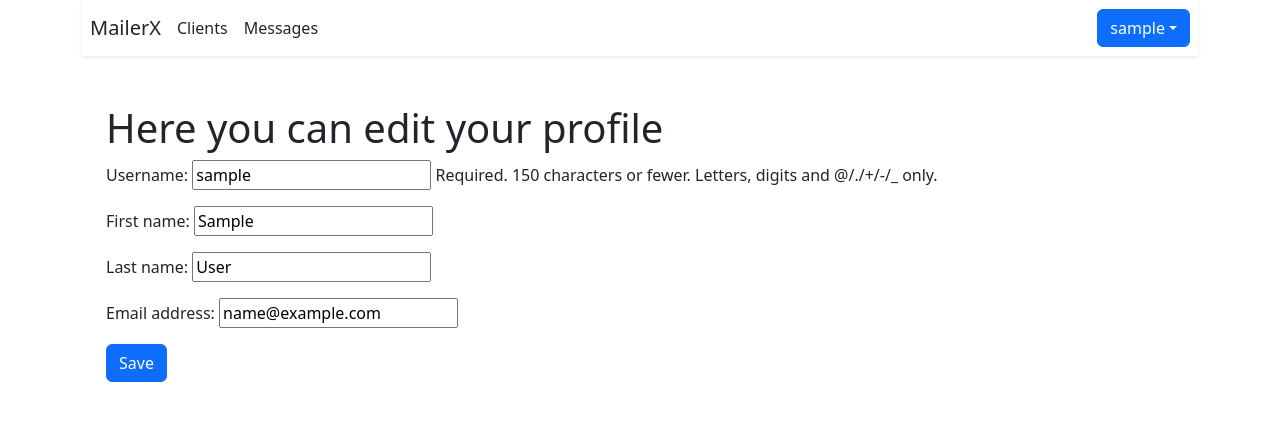
After one commit to github-main-user/mailerx, a Django app: page /users/profile/ in a window 1280 px wide. The commit adds this page. Shown: the top 421 px of the page. Run offline with Django 5.2, Linux system fonts and the light colour scheme; the visitor is signed in with stand-in values (Sample User, id 1); parts of the project's set-up code (start-up, migrations or seed data) failed here and were passed over.

Commit message:
feat: add profile page for user

```diff
--- a/templates/partials/header.html
+++ b/templates/partials/header.html
@@ -20,6 +20,9 @@
                 aria-expanded="false">{{ user }}</button>
         <ul class="dropdown-menu">
           <li>
+            <a class="dropdown-item" href="{% url 'users:profile' %}">Profile</a>
+          </li>
+          <li>
             <hr class="dropdown-divider">
           </li>
           <li>
--- /dev/null
+++ b/templates/users/profile.html
@@ -0,0 +1,12 @@
+{% extends "base.html" %}
+{% block title %}{{ block.super }} - Registration{% endblock %}
+{% block content %}
+  <div class="container mt-5">
+    <h1>Here you can edit your profile</h1>
+    <form method="post">
+      {% csrf_token %}
+      {{ form.as_p }}
+      <button class="btn btn-primary" type="submit">Save</button>
+    </form>
+  </div>
+{% endblock %}
--- /dev/null
+++ b/users/forms.py
@@ -0,0 +1,10 @@
+from django import forms
+from django.contrib.auth import get_user_model
+
+User = get_user_model()
+
+
+class ProfileForm(forms.ModelForm):
+    class Meta:
+        model = User
+        fields = ["username", "first_name", "last_name", "email"]
--- a/users/urls.py
+++ b/users/urls.py
@@ -2,7 +2,7 @@ from django.contrib.auth.views import LoginView, LogoutView
 from django.urls import path
 
 from .apps import UsersConfig
-from .views import RegisterView
+from .views import ProfileView, RegisterView
 
 app_name = UsersConfig.name
 
@@ -10,4 +10,5 @@ urlpatterns = [
     path("login/", LoginView.as_view(template_name="users/login.html"), name="login"),
     path("register/", RegisterView.as_view(), name="register"),
     path("logout/", LogoutView.as_view(), name="logout"),
+    path("profile/", ProfileView.as_view(), name="profile"),
 ]
--- a/users/views.py
+++ b/users/views.py
@@ -1,7 +1,12 @@
+from typing import override
+
 from django.contrib.auth import get_user_model, login
 from django.contrib.auth.forms import UserCreationForm
+from django.contrib.auth.mixins import LoginRequiredMixin
 from django.urls import reverse_lazy
-from django.views.generic import FormView
+from django.views.generic import FormView, UpdateView
+
+from .forms import ProfileForm
 
 User = get_user_model()
 
@@ -9,9 +14,19 @@ User = get_user_model()
 class RegisterView(FormView):
     template_name = "users/register.html"
     form_class = UserCreationForm
-    success_url = reverse_lazy("mailings:home")
+    success_url = reverse_lazy("dashboard:home")
 
     def form_valid(self, form):
         user = form.save()
         login(self.request, user)
         return super().form_valid(form)
+
+
+class ProfileView(LoginRequiredMixin, UpdateView):
+    template_name = "users/profile.html"
+    form_class = ProfileForm
+    success_url = reverse_lazy("dashboard:home")
+
+    @override
+    def get_object(self, queryset=None):
+        return self.request.user
```
